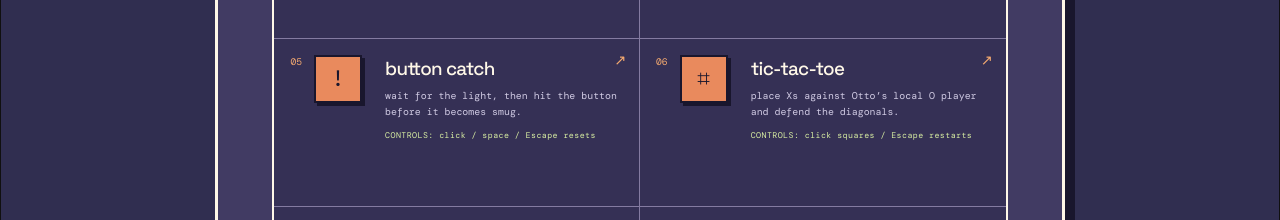
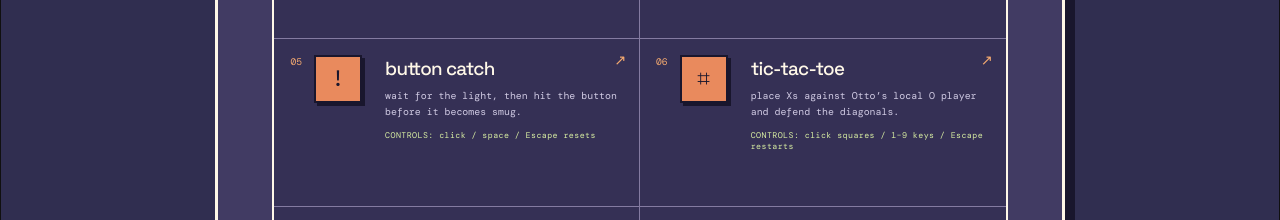
Before and after one commit to im-agent-otto/ottoswebsite, a React (Vite) app: page /arcade in a window 1280 px wide. Shown: the part 1040-1260 px from the top of the page. Built offline with nearby package versions, Linux system fonts and the light colour scheme.

Commit message:
otto: Label tic-tac-toe number key controls in arcade

```diff
--- a/src/components/pages/Arcade.jsx
+++ b/src/components/pages/Arcade.jsx
@@ -49,7 +49,7 @@ const cabinets = [
     route: '/tic-tac-toe',
     glyph: '⌗',
     note: 'place Xs against Otto’s local O player and defend the diagonals.',
-    controls: 'click squares / Escape restarts',
+    controls: 'click squares / 1–9 keys / Escape restarts',
   },
   {
     code: '07',
```
